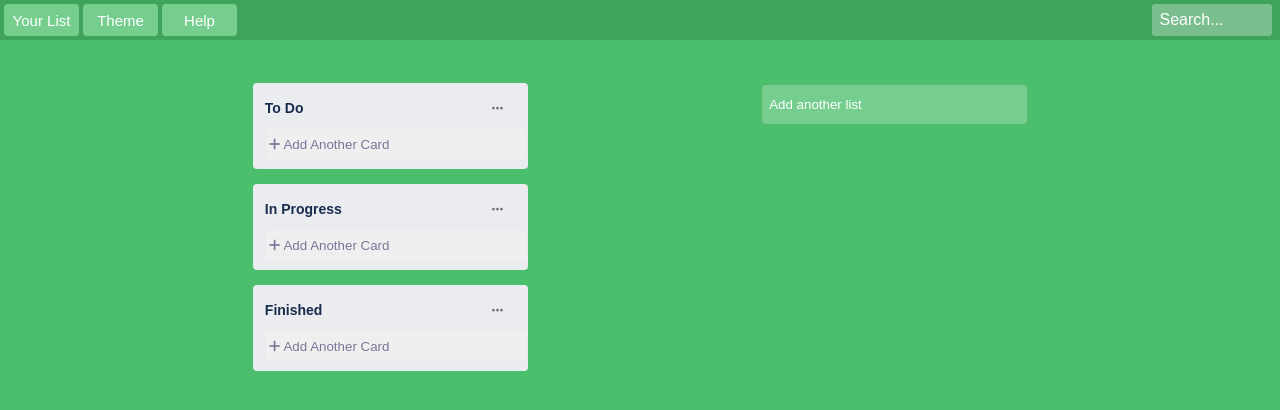
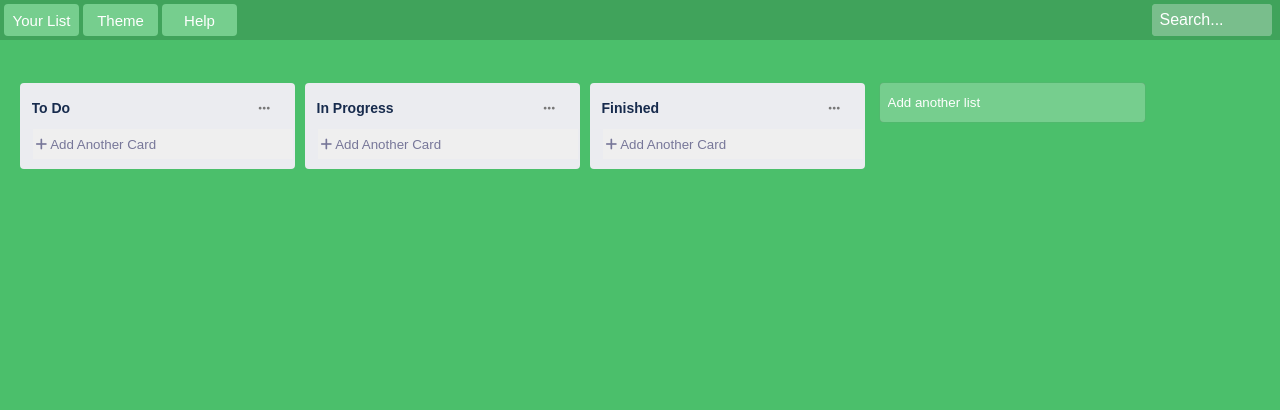
Before and after one commit to Matthave/NewTodoApp, a React (Create React App) app: page / in a window 1280 px wide. Shown: the top 410 px of the page. Built offline with nearby package versions, Linux system fonts and the light colour scheme.

Commit message:
Add desktop resolution

```diff
--- a/src/components/CoreField/CoreField.js
+++ b/src/components/CoreField/CoreField.js
@@ -1,4 +1,4 @@
-import React, { useState, useEffect } from "react";
+import React, { useState } from "react";
 import styled from "styled-components";
 import List from "../List/List";
 import { device } from "../mq";
@@ -6,7 +6,7 @@ import { device } from "../mq";
 const StyledMain = styled.main`
   display: flex;
   flex-direction: column;
-  align-items: flex-start;
+  align-items: center;
   width: 100vw;
   min-height: calc(100vh - 40px);
   background-color: #4bbf6b;
@@ -14,6 +14,8 @@ const StyledMain = styled.main`
 
   @media ${device.laptop} {
     flex-direction: row;
+    align-items: flex-start;
+    flex-wrap: wrap;
   }
 `;
 
@@ -48,20 +50,27 @@ const StyledWrapList = styled.div`
   width: 275px;
   height: auto;
   background-color: transparent;
-  margin: 0 auto;
   margin-bottom: 10px;
   padding: 3px 5px;
   border-radius: 5px;
   transition: 0.1s linear;
+
+  @media ${device.laptop} {
+    width: auto;
+    max-width: 100vw;
+    flex-direction: row;
+    flex-wrap: wrap;
+  }
 `;
 
 const StyledButton = styled.button`
+  align-self: flex-start;
   width: 50%;
   background-color: #5aac44;
   border-radius: 5px;
   color: white;
   padding: 8px 20px;
-  margin: 5px 0px;
+  margin-top: 5px;
   cursor: pointer;
 
   &:hover {
@@ -69,20 +78,17 @@ const StyledButton = styled.button`
   }
 `;
 
-const StyledWrapDiv = styled.div`
+const StyledWrapAddListBtn = styled.div`
   display: flex;
   flex-direction: column;
+  align-items: center;
+  align-self: flex-start;
   width: 275px;
-  height: auto;
+  border-radius: 4px;
+  padding: 0px 5px 5px 5px;
+  padding-top: ${(props) => (props.bgc ? "5px" : "0px")};
   background-color: ${(props) => (props.bgc ? "#ebecf0" : "transparent")};
-  margin: 0 auto;
-  padding: 5px;
-  border-radius: 5px;
-  transition: 0.1s linear;
-
-  @media ${device.laptop} {
-    margin: 0 auto 0 0;
-  }
+  transition: 0.2s linear;
 `;
 
 // COMPONENT //
@@ -106,10 +112,6 @@ const MainField = ({
     setListInput(e.target.value);
   };
 
-  useEffect(() => {
-    document.addEventListener("keypress", (e) => addNewListByKey(e));
-  });
-
   const addNewListByKey = (e) => {
     if (e.which === 13 && showList) {
       addNewList(listInputValue, showListHandle, setListInput);
@@ -132,14 +134,14 @@ const MainField = ({
             setListInput={setListInput}
           />
         ))}
-      </StyledWrapList>
-      <StyledWrapDiv bgc={showList ? true : false}>
+        <StyledWrapAddListBtn bgc={showList ? true : false}>
           <StyledListInput
             placeholder="Add another list"
             onClick={showAddListHandle}
             onChange={(e) => listInputHandle(e)}
             className="list"
             value={listInputValue}
+            onKeyPress={(e) => addNewListByKey(e)}
           />
           {showList ? (
             <StyledButton
@@ -150,7 +152,8 @@ const MainField = ({
               Add List
             </StyledButton>
           ) : null}
-      </StyledWrapDiv>
+        </StyledWrapAddListBtn>
+      </StyledWrapList>
     </StyledMain>
   );
 };
--- a/src/components/List/List.js
+++ b/src/components/List/List.js
@@ -1,18 +1,24 @@
 import React, { Component } from "react";
 import styled from "styled-components";
+import { device } from "../mq";
 
 const StyledList = styled.section`
   width: 275px;
   background-color: #ebecf0;
   border-radius: 4px;
   padding: 10px 7.5px;
-  margin: 0 auto;
   margin-bottom: 15px;
+
+  @media ${device.laptop} {
+    margin-right: 10px;
+    align-self: flex-start;
+  }
 `;
 
 const StyledInput = styled.input`
   width: 220px;
   background-color: #ebecf0;
+  border-radius: 1px;
   padding: 5px 4px;
   font-size: 1.4rem;
   font-weight: 600;
@@ -20,6 +26,7 @@ const StyledInput = styled.input`
 
   &:focus {
     background-color: white;
+    box-shadow: 0px 0px 1px 1.5px #0079bf;
   }
 `;
 
```
Lines whose indentation alone changed are shown as unchanged.
